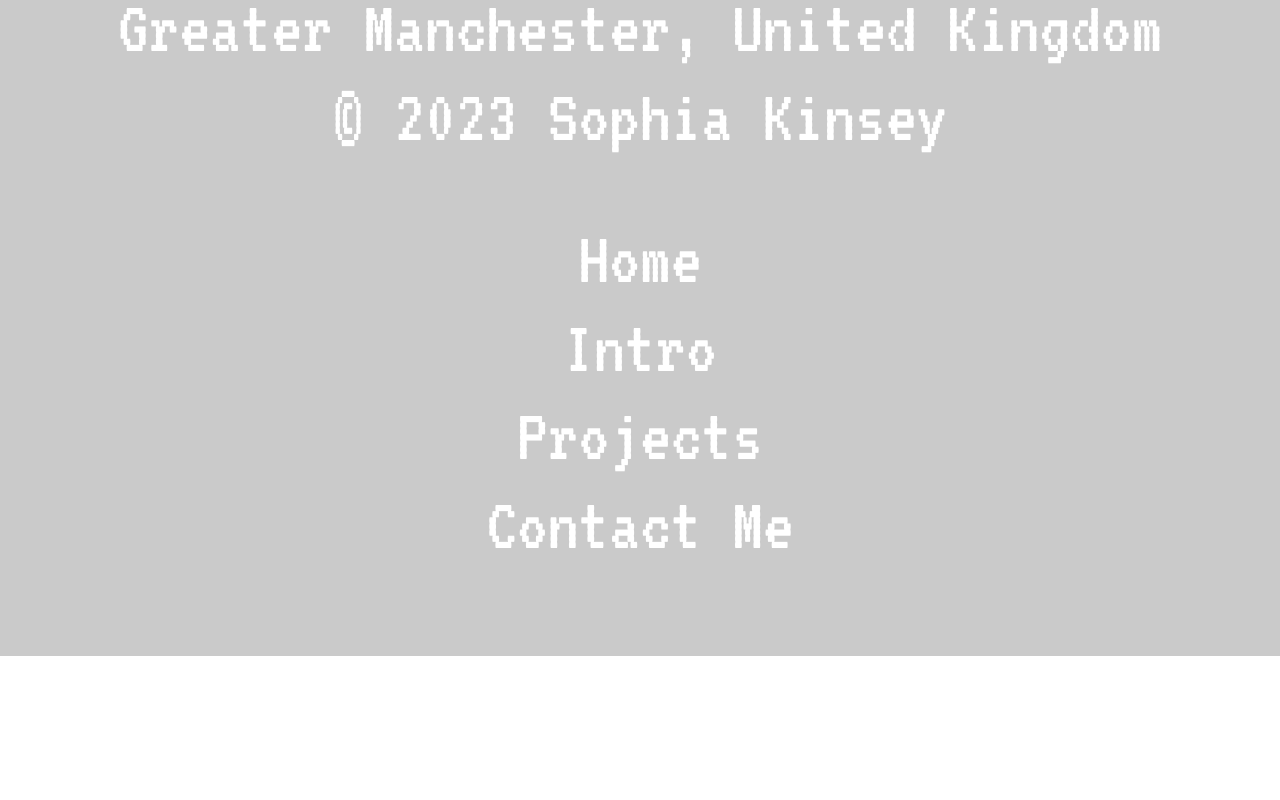
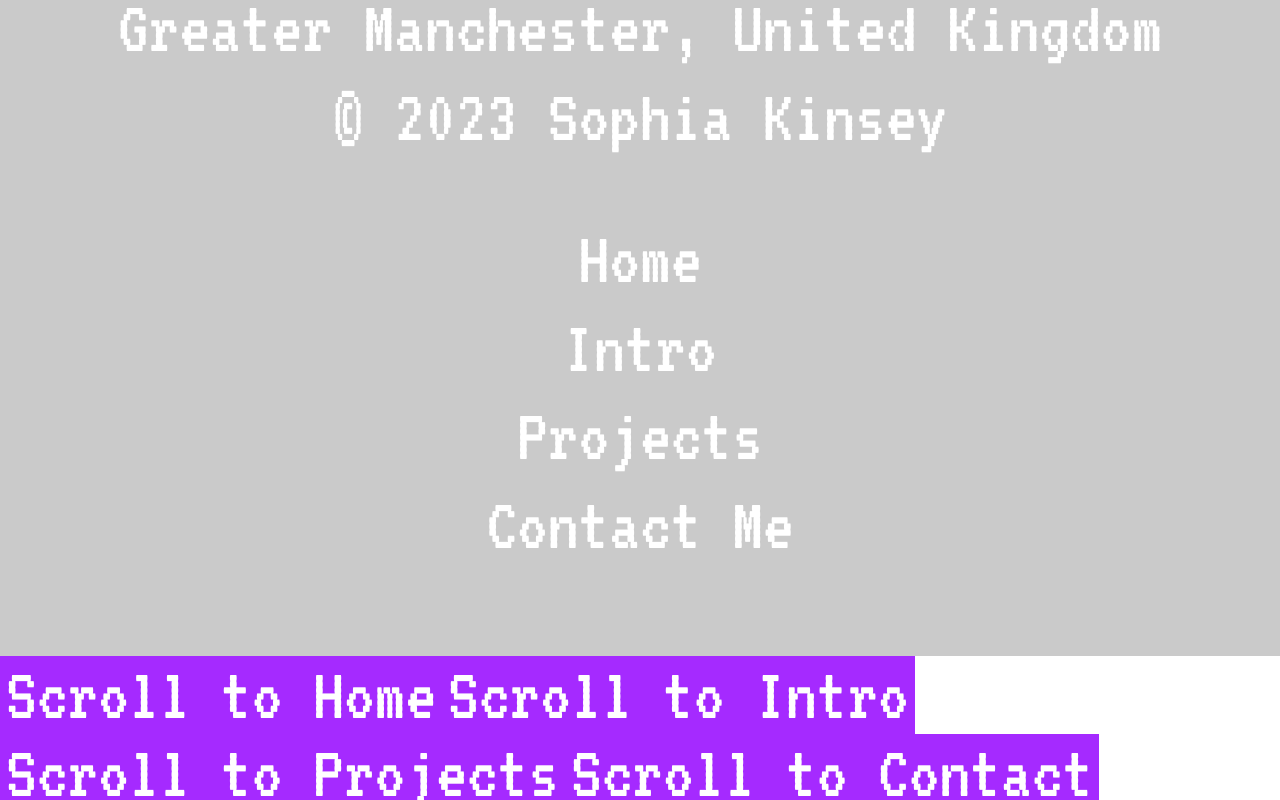
Before and after one commit to Sophiak113/PortfolioWebsite, a React (Create React App) app in the folder portfolio-web/: page / in a window 1280 px wide. Shown: the part 2000-2800 px from the top of the page. Before the commit the page ends 2656 px from the top, so only its background shows below. Built offline with nearby package versions, Linux system fonts and the light colour scheme; the HTML template or start-up script is replaced by a standard one; a web font is replaced by a local one.

Commit message:
Attempting to make scroll links work but will likely have to create own scrolling behaviour from scratch with javascript

```diff
--- a/portfolio-web/src/App.jsx
+++ b/portfolio-web/src/App.jsx
@@ -1,3 +1,4 @@
+import React, {useRef, useState} from 'react';
 import Background from './components/Background';
 import FixedImagesTop from './components/FixedImagesTop';
 import FixedImagesBot from './components/FixedImagesBot';
@@ -13,6 +14,43 @@ import './components/styles/App.scss';
 import './components/styles/MediaQueries.scss';
 
 function App() {
+  const bodyContainerRef = useRef(null);
+  const homeContainerRef = useRef(null);
+  const introSectionRef = useRef(null);
+  const projectsSectionRef = useRef(null);
+  const contactSectionRef = useRef(null);
+  const homeButtonRef = useRef(null);
+
+  const scrollToSection = (ref) => {
+    if (ref.current) {
+      // Calculate the desired offset (e.g., 20 pixels above the start of the block)
+      const desiredOffset = -20; // Adjust this value as needed
+
+      if (ref.current == homeButtonRef) {
+        // Scroll to the top of the first-page-container (container above body)
+        bodyContainerRef.current.scrollIntoView({ behavior: 'smooth', block: 'start', inline: 'nearest' });
+        homeContainerRef.current.scrollIntoView({ behavior: 'smooth', block: 'start', inline: 'nearest' });
+
+      } else {
+        // Scroll to the top of the body-container (main container)
+        bodyContainerRef.current.scrollIntoView({ behavior: 'smooth', block: 'start', inline: 'nearest' });
+      }
+
+      // Delay the second scroll to allow time for the main container to scroll into view
+      setTimeout(() => {
+        // Get the element's position relative to the viewport within the scrollable-container
+        const rect = ref.current.getBoundingClientRect();
+
+        // Calculate the scroll position within the scrollable-container
+        const scrollTop = bodyContainerRef.current.scrollTop + rect.top - desiredOffset;
+
+        // Scroll to the adjusted position within the scrollable-container
+        bodyContainerRef.current.scrollTo({ top: scrollTop, behavior: 'smooth' });
+      }, 500); // Adjust the delay as needed (milliseconds)
+    }
+  };
+
+
   return (
     <div className="App">
 
@@ -20,36 +58,42 @@ function App() {
 
  {/* Surrounding page-container and it's content in react-scroll's Element */}
  {/* so when a nav link is clicked it scrolls to the section */}
-      <Element name="home">
       {/* Giving the first page container an ID so I can put it in a :not selector */}
-      <div className="page-container" id='first-page-container'>
+      <div className="page-container" id='first-page-container' ref={homeContainerRef}>
       <Background/>
 {/* Page container is designed to be the same size as the viewport and allows the pages to be scroll snapped to */}
 
         <HomePage></HomePage>
+
       </div>
-      </Element>
 
-      <div className="body-container">
+      <div className="body-container" ref={bodyContainerRef}>
       <FixedImagesTop/>
 
         <div className="scrollable-container">
-        <Element name="intro">
-          <IntroPage></IntroPage>
-        </Element>
-        <Element name="projects">
-          <ProjectsPage></ProjectsPage>
-        </Element>
-        <Element name="contactMe">
-          <ContactPage></ContactPage>
-          </Element>
+          <IntroPage ref={introSectionRef}></IntroPage>
+          <ProjectsPage ref={projectsSectionRef}></ProjectsPage>
+          <ContactPage ref={contactSectionRef}></ContactPage>
           </div>
           <FixedImagesBot></FixedImagesBot>
       </div>
       <Footer></Footer>
 
 
-
+      <div className="scroll-links">
+      <button ref={homeButtonRef} onClick={() => scrollToSection(homeContainerRef)}>
+          Scroll to Home
+        </button>
+        <button onClick={() => scrollToSection(introSectionRef)}>
+          Scroll to Intro
+        </button>
+        <button onClick={() => scrollToSection(projectsSectionRef)}>
+          Scroll to Projects
+        </button>
+        <button onClick={() => scrollToSection(contactSectionRef)}>
+          Scroll to Contact
+        </button>
+      </div>
 
 
 
--- a/portfolio-web/src/components/ContactMePageFolder/ContactPage.jsx
+++ b/portfolio-web/src/components/ContactMePageFolder/ContactPage.jsx
@@ -1,10 +1,10 @@
-import React from 'react';
+import React, {forwardRef} from 'react';
 import GlitchText from '../GlitchText';
 import LinkList from './LinkList';
 import Footer from '../Footer';
 import './Contact.scss';
 
-const ContactPage = () => {
+const ContactPage = forwardRef((props, ref) => {
 const links = [{
     alt:'Github',
     src: '/Logos/GithubLogo.png',
@@ -17,7 +17,7 @@ const links = [{
 }
 ]
   return (
-    <div className='contact-container'>
+    <div className='contact-container' ref={ref}>
       <div className='header-container'>
             <div className='header-wrapper'>
                 {/* <img src="/ContactMeHeader.png" alt="Contact Me" /> */}
@@ -47,6 +47,6 @@ const links = [{
 
     </div>
   )
-}
+});
 
 export default ContactPage
--- a/portfolio-web/src/components/IntroPageFolder/IntroPage.jsx
+++ b/portfolio-web/src/components/IntroPageFolder/IntroPage.jsx
@@ -1,12 +1,12 @@
-import React from 'react';
+import React, {forwardRef} from 'react';
 import GlitchText from '../GlitchText';
 import './Intro.scss';
 import Skills from './Skills';
 
-const IntroPage = () => {
+const IntroPage = forwardRef((props, ref) => {
     const qualities = ['Resilient', 'Diligent', 'Fast Learner', 'Motivated', 'Team Player']
   return (
-    <div>
+    <div ref={ref}>
         <div className='header-container'>
             <div className='header-wrapper'>
                 {/* <img src="/IntroHeader.png" alt="Intro" /> */}
@@ -53,6 +53,6 @@ const IntroPage = () => {
         </div>
     </div>
   )
-}
+});
 
 export default IntroPage;
--- a/portfolio-web/src/components/NavBar.jsx
+++ b/portfolio-web/src/components/NavBar.jsx
@@ -1,6 +1,7 @@
 import React from 'react';
 import GlitchText from './GlitchText';
 import { Link as ScrollLink } from 'react-scroll';
+// import { Link } from 'react-router-dom'; // If using React Router
 
 const NavBar = () => {
   return (
--- a/portfolio-web/src/components/ProjectsPageFolder/ProjectsPage.jsx
+++ b/portfolio-web/src/components/ProjectsPageFolder/ProjectsPage.jsx
@@ -1,4 +1,4 @@
-import React , {useState, useEffect, useRef} from 'react'
+import React , {useState, useEffect, useRef, forwardRef} from 'react'
 import GlitchText from '../GlitchText';
 import './Projects.scss';
 
@@ -47,7 +47,7 @@ const projects = [{
 ]
 
 
-const ProjectsPage = () => {
+const ProjectsPage = forwardRef((props, ref) => {
   const [showDetail, setShowDetail] = useState(false);
   const [selectedProjectId, setSelectedProjectId] = useState(null);
   const [isMobileViewport, setIsMobileViewport] = useState(false);
@@ -84,7 +84,7 @@ const ProjectsPage = () => {
   }, [showDetail]); // This effect runs whenever showDetail changes
 
   return (
-    <div className='project-page-container'>
+    <div className='project-page-container' ref={ref}>
       <div className='header-container'>
             <div className='header-wrapper'>
                 {/* <img src="/ProjectHeader.png" alt="Projects" /> */}
@@ -113,7 +113,7 @@ const ProjectsPage = () => {
 
     </div>
   )
-};
+});
 
 //Using a mapping function to display each project and give them the same functions
 function ProjectsList({showDetail, handleClick, selectedProjectId}) {
```
